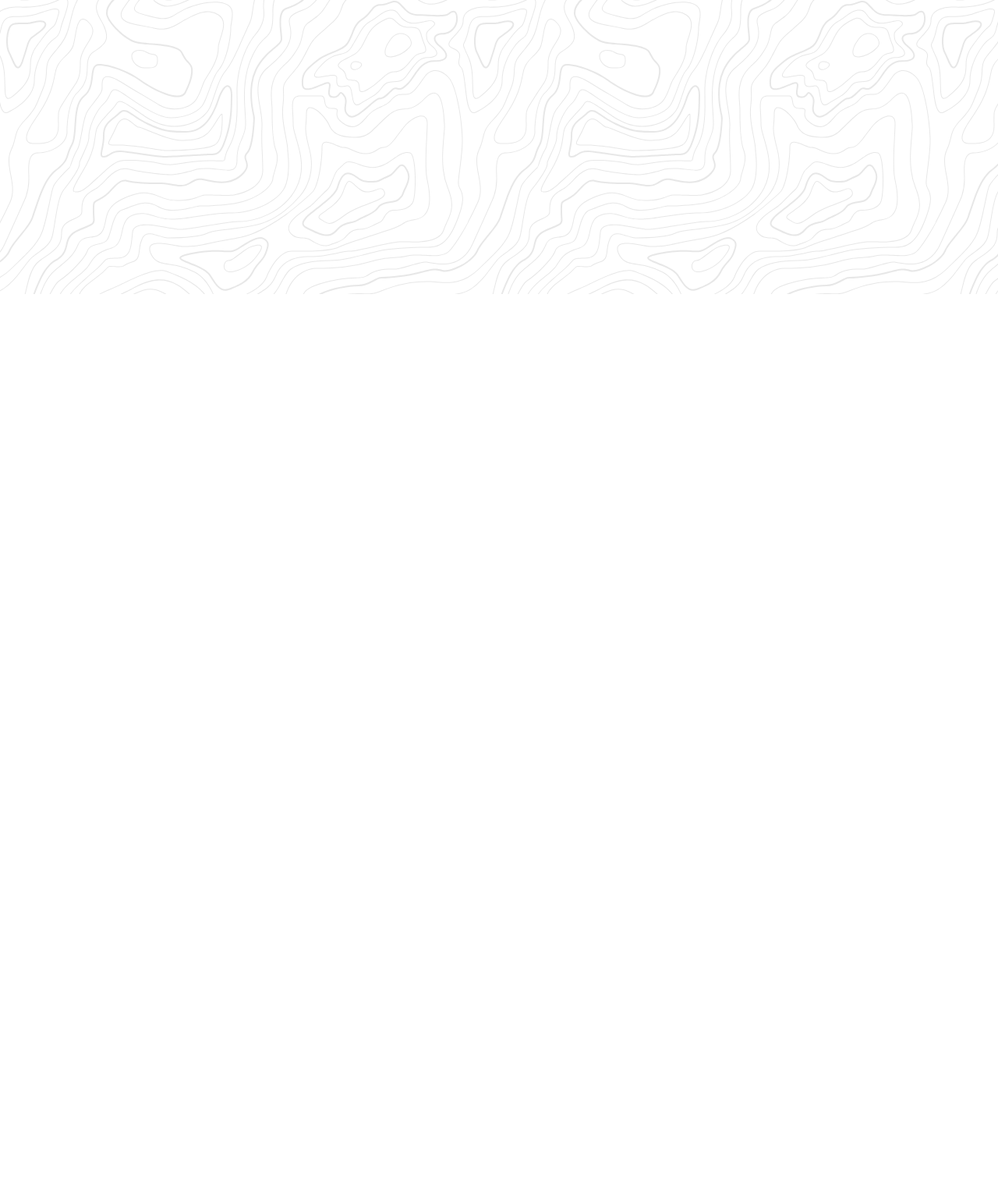
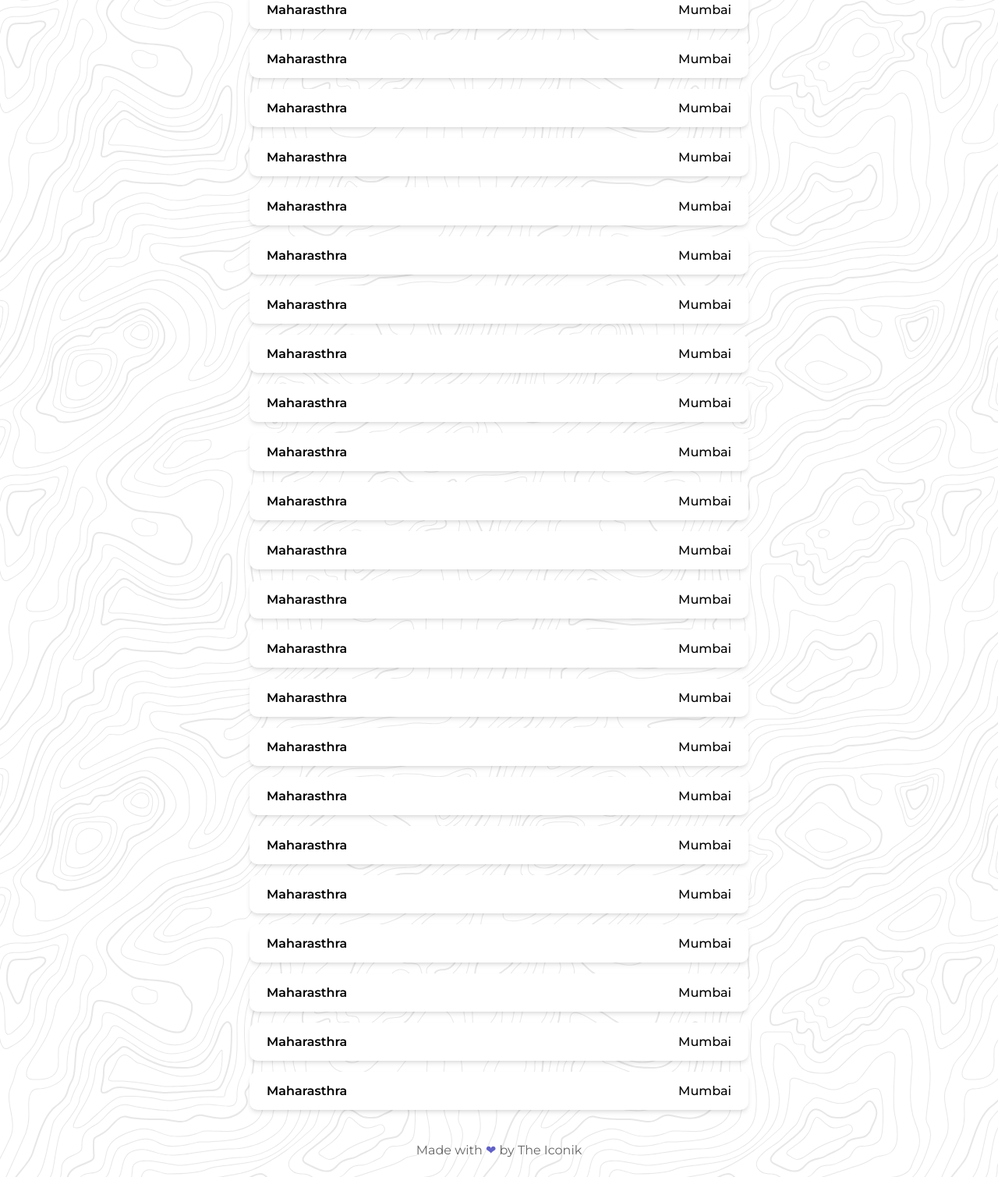
Before and after one commit to theiconik/webD-practice-projects, a plain HTML site: page indcapitals/index.html in a window 1280 px wide. Shown: the part 423-1932 px from the top of the page at 78% size. Before the commit the page ends 800 px from the top, so only its background shows below. Drawn offline with Linux system fonts and the light colour scheme; a web font is replaced by a local one.

Commit message:
many changes

```diff
--- a/indcapitals/index.html
+++ b/indcapitals/index.html
@@ -14,9 +14,146 @@
 
    <main>
       <div class="row">
-         <p>Maharasthra</p>
+         <p class="state">Maharasthra</p>
          <p>Mumbai</p>
       </div>
+
+      <div class="row">
+         <p class="state">Maharasthra</p>
+         <p>Mumbai</p>
+      </div>
+
+      <div class="row">
+         <p class="state">Maharasthra</p>
+         <p>Mumbai</p>
+      </div>
+
+      <div class="row">
+         <p class="state">Maharasthra</p>
+         <p>Mumbai</p>
+      </div>
+
+      <div class="row">
+         <p class="state">Maharasthra</p>
+         <p>Mumbai</p>
+      </div>
+
+      <div class="row">
+         <p class="state">Maharasthra</p>
+         <p>Mumbai</p>
+      </div>
+
+      <div class="row">
+         <p class="state">Maharasthra</p>
+         <p>Mumbai</p>
+      </div>
+
+      <div class="row">
+         <p class="state">Maharasthra</p>
+         <p>Mumbai</p>
+      </div>
+
+      <div class="row">
+         <p class="state">Maharasthra</p>
+         <p>Mumbai</p>
+      </div>
+
+      <div class="row">
+         <p class="state">Maharasthra</p>
+         <p>Mumbai</p>
+      </div>
+
+      <div class="row">
+         <p class="state">Maharasthra</p>
+         <p>Mumbai</p>
+      </div>
+
+      <div class="row">
+         <p class="state">Maharasthra</p>
+         <p>Mumbai</p>
+      </div>
+
+      <div class="row">
+         <p class="state">Maharasthra</p>
+         <p>Mumbai</p>
+      </div>
+
+      <div class="row">
+         <p class="state">Maharasthra</p>
+         <p>Mumbai</p>
+      </div>
+
+      <div class="row">
+         <p class="state">Maharasthra</p>
+         <p>Mumbai</p>
+      </div>
+
+      <div class="row">
+         <p class="state">Maharasthra</p>
+         <p>Mumbai</p>
+      </div>
+
+      <div class="row">
+         <p class="state">Maharasthra</p>
+         <p>Mumbai</p>
+      </div>
+
+      <div class="row">
+         <p class="state">Maharasthra</p>
+         <p>Mumbai</p>
+      </div>
+
+      <div class="row">
+         <p class="state">Maharasthra</p>
+         <p>Mumbai</p>
+      </div>
+
+      <div class="row">
+         <p class="state">Maharasthra</p>
+         <p>Mumbai</p>
+      </div>
+
+      <div class="row">
+         <p class="state">Maharasthra</p>
+         <p>Mumbai</p>
+      </div>
+
+      <div class="row">
+         <p class="state">Maharasthra</p>
+         <p>Mumbai</p>
+      </div>
+
+      <div class="row">
+         <p class="state">Maharasthra</p>
+         <p>Mumbai</p>
+      </div>
+
+      <div class="row">
+         <p class="state">Maharasthra</p>
+         <p>Mumbai</p>
+      </div>
+
+      <div class="row">
+         <p class="state">Maharasthra</p>
+         <p>Mumbai</p>
+      </div>
+
+      <div class="row">
+         <p class="state">Maharasthra</p>
+         <p>Mumbai</p>
+      </div>
+
+      <div class="row">
+         <p class="state">Maharasthra</p>
+         <p>Mumbai</p>
+      </div>
+
+      <div class="row">
+         <p class="state">Maharasthra</p>
+         <p>Mumbai</p>
+      </div>
+
+      <footer>Made with <span class="heart">❤</span> by The Iconik</footer>
    </main>
 </body>
 </html>
--- a/indcapitals/style.scss
+++ b/indcapitals/style.scss
@@ -38,8 +38,28 @@ main {
    justify-content: space-between;
    align-items: center;
    width: 50%;
-   padding: 7px 15px;
+   padding: 15px 22px;
    background-color: white;
-   box-shadow: rgba(0, 0, 0, 0.16) 0px 3px 6px, rgba(0, 0, 0, 0.23) 0px 3px 6px;
+   box-shadow: rgba(0, 0, 0, 0.1) 0px 4px 6px -1px, rgba(0, 0, 0, 0.06) 0px 2px 4px -1px;
    font-weight: 500;
+   border-radius: 10px;
+   margin: 7px 0px;
 }
+
+.row:last-child{
+   margin-bottom: 75px;
+}
+
+.state{
+   font-weight: 600;
+}
+
+footer {
+   margin-top: 35px;
+   margin-bottom: 25px;
+   color: rgb(102, 101, 101)
+}
+
+.heart {
+   color: rgb(97, 97, 200);
+}
```
Also changed, not shown: indcapitals/style.css.
